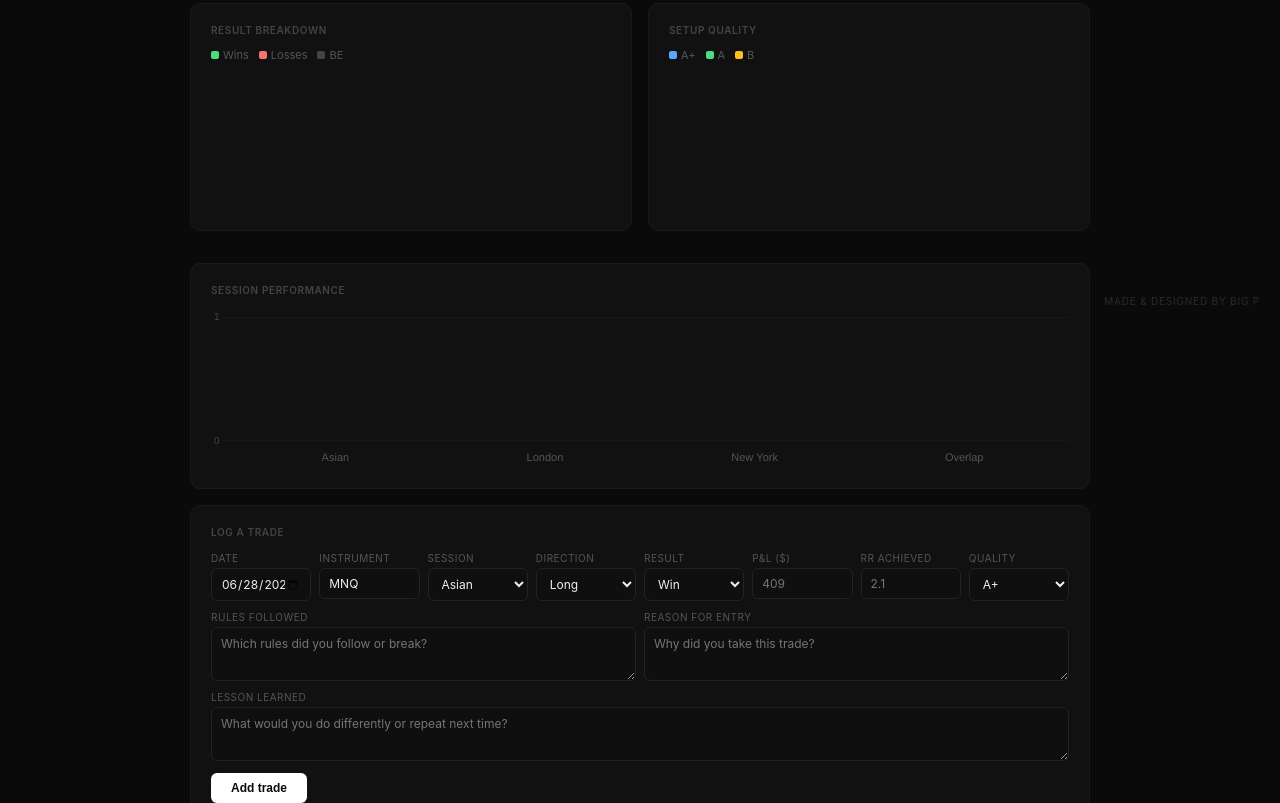
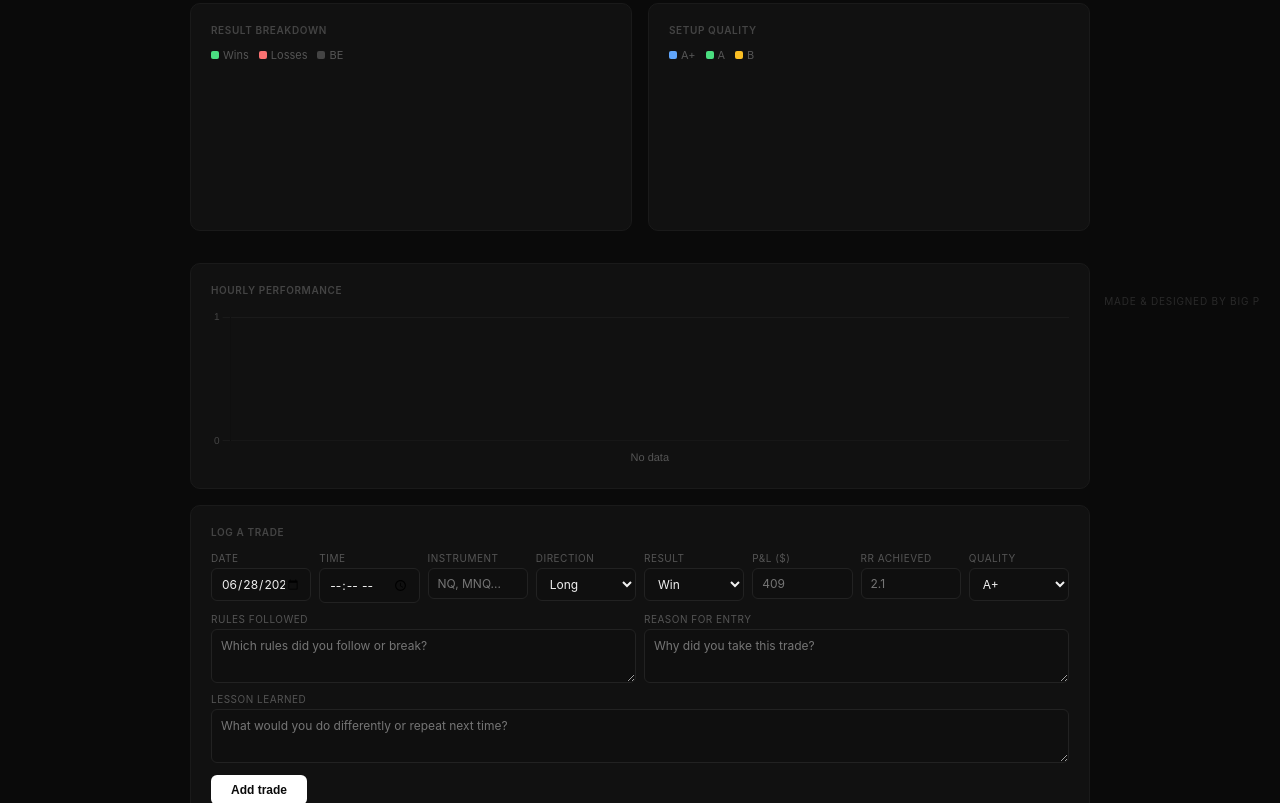
Before and after one commit to BigPtradess/Trading-Journal, a plain HTML site: page index.html in a window 1280 px wide. Shown: the part 477-1280 px from the top of the page. Drawn offline with nearby package versions, Linux system fonts and the light colour scheme.

Commit message:
Update index.html

```diff
--- a/index.html
+++ b/index.html
@@ -46,7 +46,7 @@ td{padding:8px 8px;border-bottom:1px solid #141414;color:#d0d0d0;vertical-align:
 .badge.ap{background:#0f1e2e;color:#60a5fa}
 .badge.a{background:#0f2218;color:#4ade80}
 .badge.b{background:#2a1f0a;color:#fbbf24}
-.badge.session{background:#1e1a2e;color:#a78bfa;font-size:10px}
+.badge.time{background:#1e1a2e;color:#a78bfa;font-size:10px}
 .del-btn{background:none;border:none;color:#333;cursor:pointer;font-size:13px;padding:2px 6px;border-radius:4px}
 .del-btn:hover{color:#f87171;background:#2a1414}
 .expand-btn{background:none;border:none;color:#444;cursor:pointer;font-size:11px;padding:2px 6px;border-radius:4px;transition:color .15s}
@@ -127,23 +127,16 @@ td{padding:8px 8px;border-bottom:1px solid #141414;color:#d0d0d0;vertical-align:
       </div>
     </div>
     <div class="section">
-      <div class="sec-title">Session performance</div>
-      <div class="chart-wrap" style="height:160px"><canvas id="sessionChart" role="img" aria-label="Wins and losses per session">Session chart</canvas></div>
+      <div class="sec-title">Hourly performance</div>
+      <div class="chart-wrap" style="height:160px"><canvas id="sessionChart" role="img" aria-label="Wins and losses by hour">Hourly chart</canvas></div>
     </div>
 
     <div class="section">
       <div class="sec-title" style="margin-bottom:14px">Log a trade</div>
       <div class="form-grid">
         <div class="form-group"><label>Date</label><input type="date" id="f-date"></div>
+        <div class="form-group"><label>Time</label><input type="time" id="f-session"></div>
         <div class="form-group"><label>Instrument</label><input type="text" id="f-inst" placeholder="NQ, MNQ..."></div>
-        <div class="form-group"><label>Session</label>
-          <select id="f-session">
-            <option>Asian</option>
-            <option>London</option>
-            <option>New York</option>
-            <option>Overlap</option>
-          </select>
-        </div>
         <div class="form-group"><label>Direction</label><select id="f-dir"><option>Long</option><option>Short</option></select></div>
         <div class="form-group"><label>Result</label><select id="f-res"><option>Win</option><option>Loss</option><option>BE</option><option>BE(TP)</option><option>SL(TP)</option></select></div>
         <div class="form-group"><label>P&L ($)</label><input type="number" id="f-pnl" placeholder="409"></div>
@@ -208,7 +201,6 @@ let filter='all';
 let calYear=new Date().getFullYear();
 let calMonth=new Date().getMonth();
 let pnlC,resultC,qualityC,sessionC;
-const SESSIONS=['Asian','London','New York','Overlap'];
 
 function save(){try{localStorage.setItem('trading_dash_dark',JSON.stringify(trades))}catch(e){}}
 
@@ -281,18 +273,21 @@ function renderCharts(){
     options:{responsive:true,maintainAspectRatio:false,plugins:{legend:{display:false}},cutout:'65%'}
   });
 
-  const sessionWins=SESSIONS.map(s=>trades.filter(t=>t.session===s&&t.result==='Win').length);
-  const sessionLosses=SESSIONS.map(s=>trades.filter(t=>t.session===s&&t.result==='Loss').length);
-  const sessionBE=SESSIONS.map(s=>trades.filter(t=>t.session===s&&['BE','BE(TP)','SL(TP)'].includes(t.result)).length);
+  // Group trades by hour for the hourly chart
+  const hours=Array.from({length:24},(_,i)=>i);
+  const hourWins=hours.map(h=>trades.filter(t=>t.session&&parseInt(t.session.split(':')[0])===h&&t.result==='Win').length);
+  const hourLosses=hours.map(h=>trades.filter(t=>t.session&&parseInt(t.session.split(':')[0])===h&&t.result==='Loss').length);
+  const activeHours=hours.filter(h=>hourWins[h]+hourLosses[h]>0);
+  const hourLabels=activeHours.map(h=>`${String(h).padStart(2,'0')}:00`);
+
   if(sessionC)sessionC.destroy();
   sessionC=new Chart(document.getElementById('sessionChart').getContext('2d'),{
     type:'bar',
     data:{
-      labels:SESSIONS,
+      labels:hourLabels.length?hourLabels:['No data'],
       datasets:[
-        {label:'Wins',data:sessionWins,backgroundColor:'rgba(74,222,128,0.8)',borderRadius:4},
-        {label:'Losses',data:sessionLosses,backgroundColor:'rgba(248,113,113,0.8)',borderRadius:4},
-        {label:'BE',data:sessionBE,backgroundColor:'rgba(68,68,68,0.8)',borderRadius:4}
+        {label:'Wins',data:activeHours.map(h=>hourWins[h]),backgroundColor:'rgba(74,222,128,0.8)',borderRadius:4},
+        {label:'Losses',data:activeHours.map(h=>hourLosses[h]),backgroundColor:'rgba(248,113,113,0.8)',borderRadius:4}
       ]
     },
     options:{responsive:true,maintainAspectRatio:false,plugins:{legend:{display:false}},scales:{x:{ticks:{font:{size:11},color:'#555'},grid:{display:false}},y:{ticks:{font:{size:10},color:'#444',stepSize:1},grid:{color:'rgba(255,255,255,0.04)'}}},barPercentage:0.6}
@@ -311,12 +306,12 @@ function renderLog(){
     const pc=t.pnl>=0?'#4ade80':'#f87171';
     const rb=t.result==='Win'?`<span class="badge win">Win</span>`:t.result==='Loss'?`<span class="badge loss">Loss</span>`:`<span class="badge be">${t.result}</span>`;
     const qb=t.quality==='A+'?`<span class="badge ap">A+</span>`:t.quality==='A'?`<span class="badge a">A</span>`:`<span class="badge b">B</span>`;
-    const sb=t.session?`<span class="badge session">${t.session}</span>`:'—';
+    const tb=t.session?`<span class="badge time">${t.session}</span>`:'—';
     const hasNotes=t.rules||t.reason||t.lesson;
     return`<tr>
       <td>${t.date}</td>
+      <td>${tb}</td>
       <td><strong>${t.instrument||'MNQ'}</strong></td>
-      <td>${sb}</td>
       <td>${t.dir}</td>
       <td>${rb}</td>
       <td style="color:${pc};font-weight:600">${t.pnl>=0?'+':''}$${t.pnl.toFixed(2)}</td>
@@ -338,7 +333,7 @@ function renderLog(){
     </tr>`;
   }).join('');
 
-  el.innerHTML=`<table><thead><tr><th>Date</th><th>Instrument</th><th>Session</th><th>Dir</th><th>Result</th><th>P&L</th><th>RR</th><th>Quality</th><th></th></tr></thead><tbody>${rows}</tbody></table>`;
+  el.innerHTML=`<table><thead><tr><th>Date</th><th>Time</th><th>Instrument</th><th>Dir</th><th>Result</th><th>P&L</th><th>RR</th><th>Quality</th><th></th></tr></thead><tbody>${rows}</tbody></table>`;
 }
 
 function toggleExpand(id,btn){
@@ -439,7 +434,6 @@ function setFilter(f,el){
 function render(){renderStats();renderCharts();renderLog()}
 
 document.getElementById('f-date').value=new Date().toISOString().split('T')[0];
-document.getElementById('f-inst').value='MNQ';
 render();
 </script>
 </body>
```
